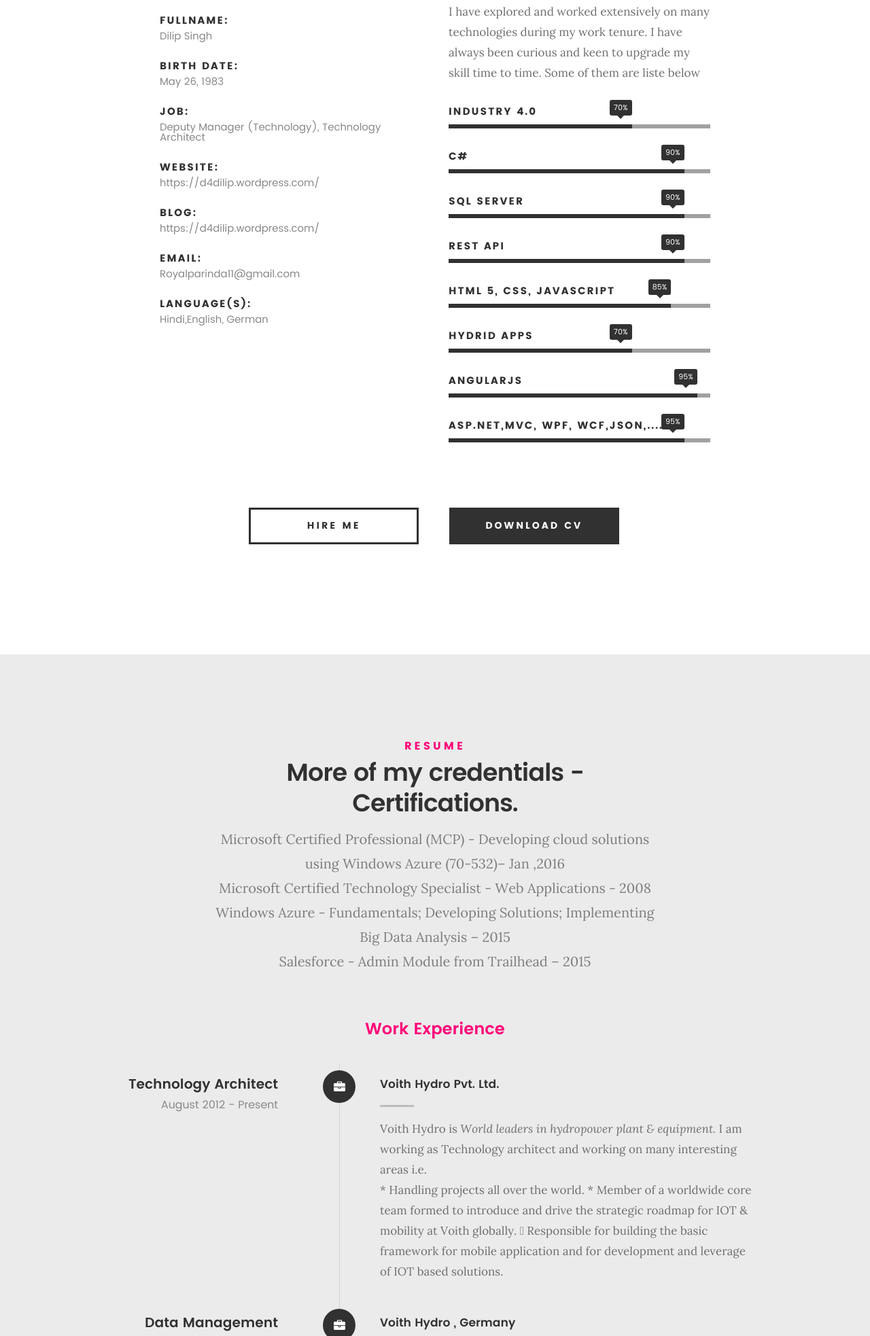
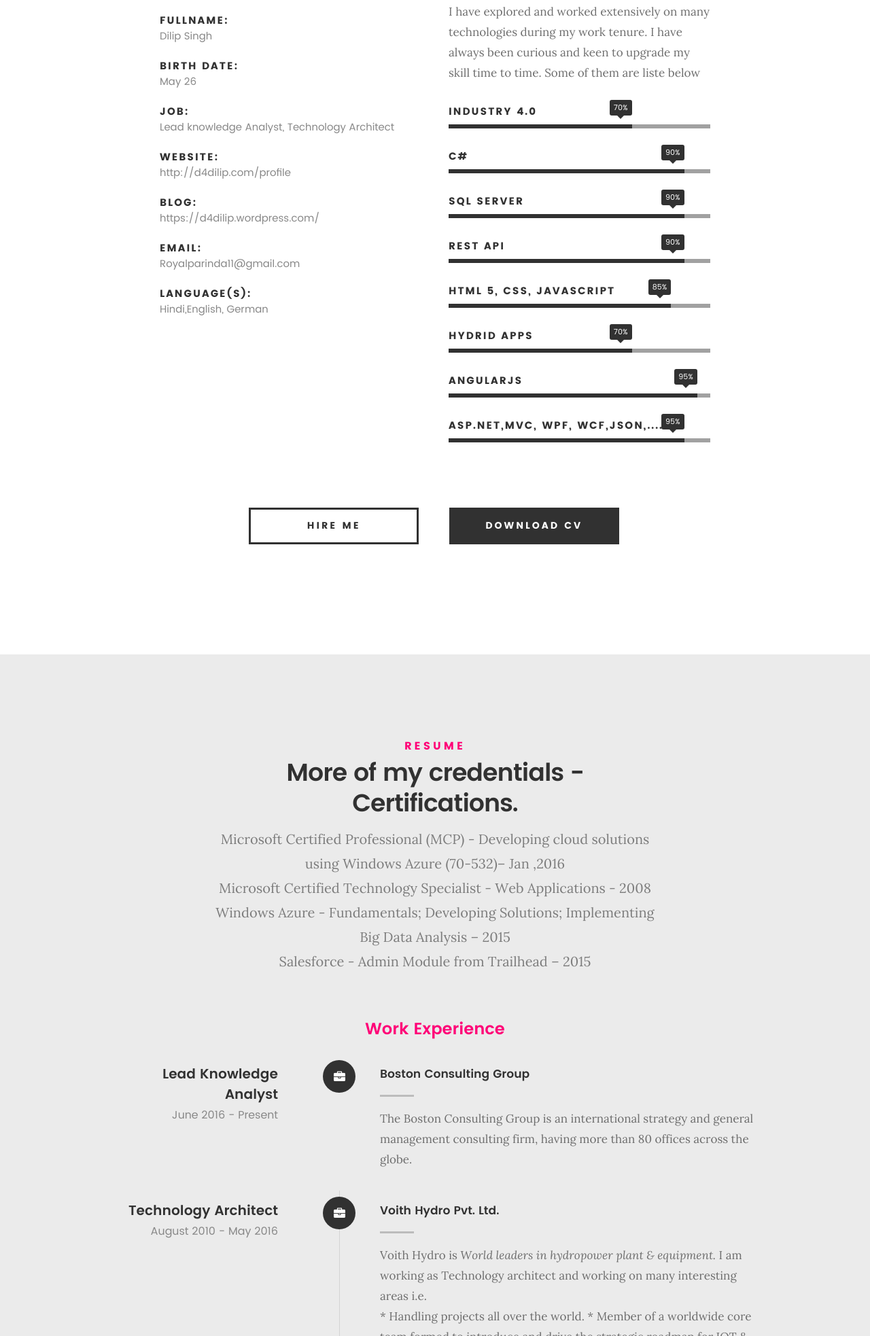
Before and after one commit to d4dilip/d4dilip.github.io, a plain HTML site: page profile/index.html in a window 1280 px wide. Shown: the part 1574-3540 px from the top of the page at 68% size. Drawn offline with Linux system fonts and the light colour scheme; files whose address does not match are found by name.

Commit message:
Update index.html

```diff
--- a/profile/index.html
+++ b/profile/index.html
@@ -125,8 +125,8 @@
                     <p class="lead">Techno functional expert with over 9 years of project experience in cloud based Mobility and IOT.
                         <br/> Microsoft Certified Azure Developer with experience in developing new technologies / techniques
                         in software development process.
-                        <br/>Currently with Voith as Solutions Architect, actively participating in their Industry 4.0 (IOT) and
-                        Mobility initiatives and have successfully launched applications globally.
+                        <br/>Worked in various roles building stuff which add value to end customer, actively participating in their Industry 4.0 (IOT) and
+                        Mobility initiatives and launching applications globally.
                         <br/> Extensive experience in providing solutions around various technology stacks in IOT & mobility.
                         <br/> Directed and worked with multifunctional and multicultural teams, globally.</p>
                 </div>
@@ -149,15 +149,15 @@
                     </li>
                     <li>
                         <strong>Birth Date:</strong>
-                        <span>May 26, 1983</span>
+                        <span>May 26</span>
                     </li>
                     <li>
                         <strong>Job:</strong>
-                        <span>Deputy Manager (Technology), Technology Architect</span>
+                        <span>Lead knowledge Analyst, Technology Architect</span>
                     </li>
                     <li>
                         <strong>Website:</strong>
-                        <span>https://d4dilip.wordpress.com/</span>
+                        <span>http://d4dilip.com/profile</span>
                     </li>
                     <li>
                         <strong>Blog:</strong>
@@ -226,7 +226,7 @@
 
         <div class="row button-section">
             <div class="col-twelve">
-                <a href="#contact" title="Hire Me" class="button stroke smoothscroll">Hire Me</a>
+                <a href="#contact" title="Hire Me" class="button stroke smoothscroll" disabled="disabled">Hire Me</a>
                 <a target="blank" href="Dilip-TechnoFunctional Consultant-Profile.pdf" title="Download CV" class="button button-primary">Download CV</a>
             </div>
         </div>
@@ -266,7 +266,24 @@
             <!-- /resume-header -->
 
             <div class="col-twelve">
+ <div class="timeline-block">
 
+                        <div class="timeline-ico">
+                            <i class="fa fa-briefcase"></i>
+                        </div>
+
+                        <div class="timeline-header">
+                            <h3>Lead Knowledge Analyst</h3>
+                            <p>June 2016 - Present</p>
+                        </div>
+
+                        <div class="timeline-content">
+                            <h4>Boston Consulting Group</h4>
+                            <p>The Boston Consulting Group is an international strategy and general management consulting firm, having more than 80 offices across the globe.
+                            </p>
+                        </div>
+
+                    </div>
                 <div class="timeline-wrap">
 
                     <div class="timeline-block">
@@ -277,7 +294,7 @@
 
                         <div class="timeline-header">
                             <h3>Technology Architect</h3>
-                            <p>August 2012 - Present</p>
+                            <p>August 2010 - May 2016</p>
                         </div>
 
                         <div class="timeline-content">
```
